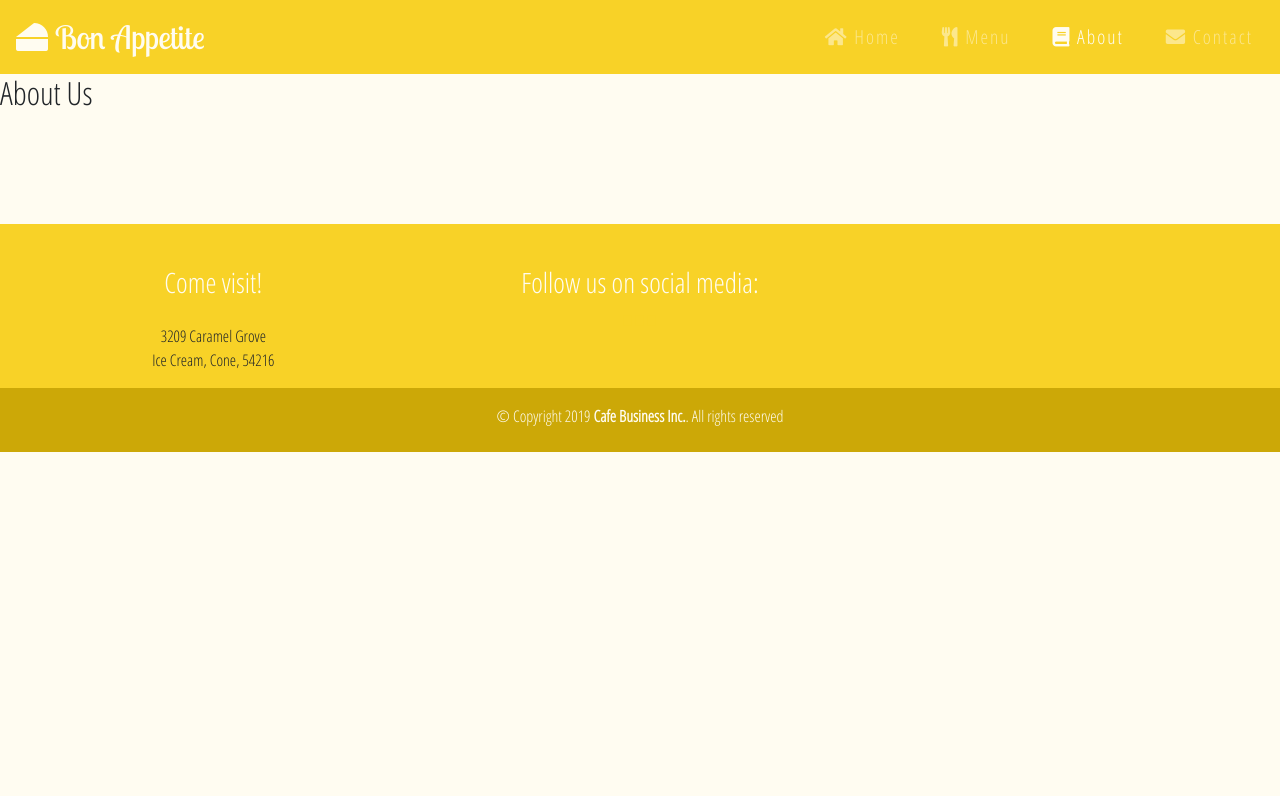
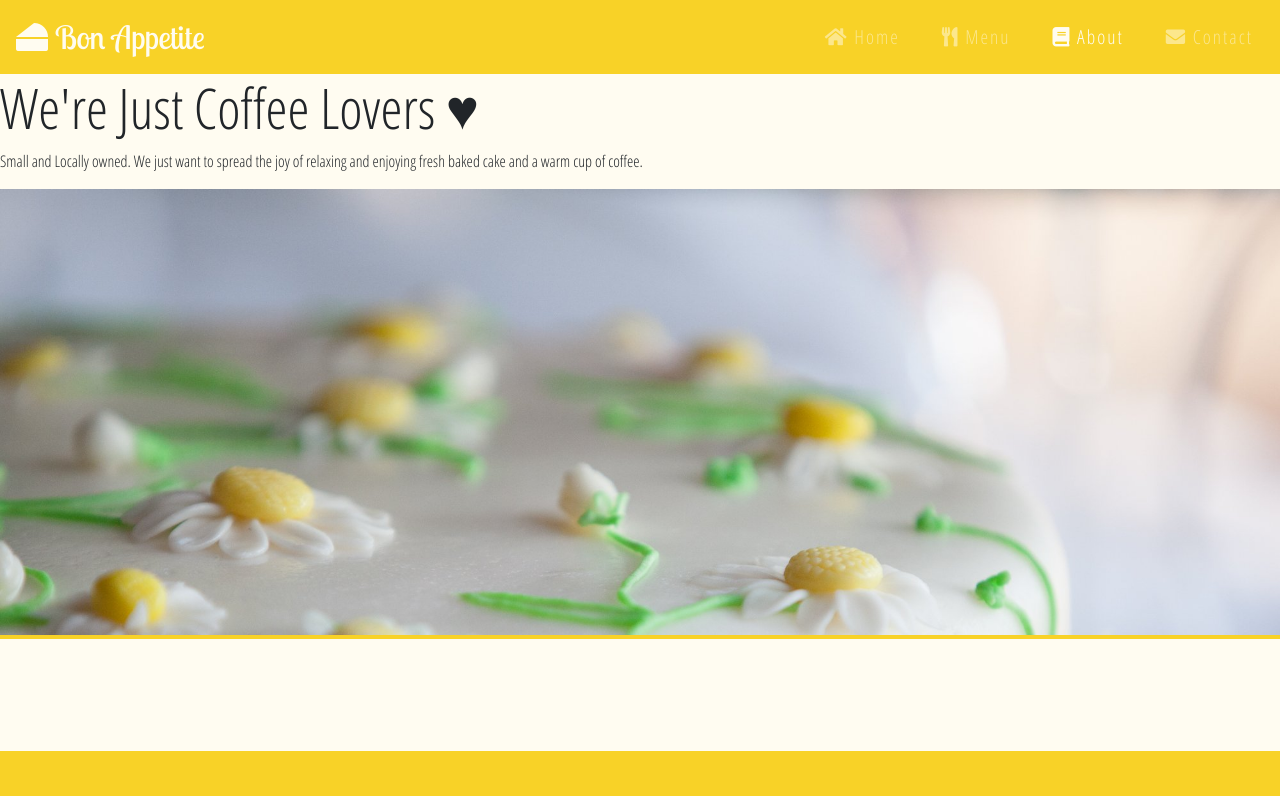
Before and after one commit to Tasess/BoneAtrophy-wip, a React (Create React App) app: page /#/About in a window 1280 px wide. Shown: the top 796 px of the page. Built offline with nearby package versions, Linux system fonts and the light colour scheme.

Commit message:
Beginning to work on About, parallax added

```diff
--- a/src/About.js
+++ b/src/About.js
@@ -4,7 +4,16 @@ class About extends Component {
     render() {
     return (
         <div>
-            <h2>About Us</h2>
+            <div className="row">
+                <div className="col-12 about-header">
+                    <h1 className=" display-4">
+                        We're Just Coffee Lovers ♥
+                    </h1>
+                    <p>Small and Locally owned. We just want to spread the joy of relaxing and enjoying fresh baked cake and a warm cup of coffee. </p>
+                </div>
+
+            </div>
+            <div className="jumbotron about-one jumbotron-fluid"></div>
         </div>
     );
 }
```
